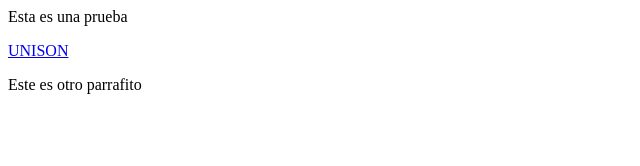
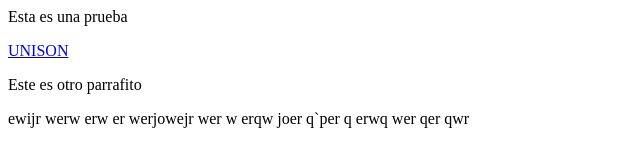
Before and after one commit to OscarRSoto/IS_Prueba, a plain HTML site: page index.html in a window 1280 px wide. Shown: the whole page, without its empty margins (0-640 px from the left). Drawn offline with Linux system fonts and the light colour scheme.

Commit message:
Update index.html

```diff
--- a/index.html
+++ b/index.html
@@ -3,6 +3,10 @@
 <p>Esta es una prueba</p>
   <a href="http://www.uson.mx" alt="">UNISON</a>
 <p>Este es otro parrafito</p>
-
+ewijr werw
+  erw
+  er werjowejr wer w
+  erqw joer q`per q
+  erwq wer qer qwr
 </body>
 </html>
```
